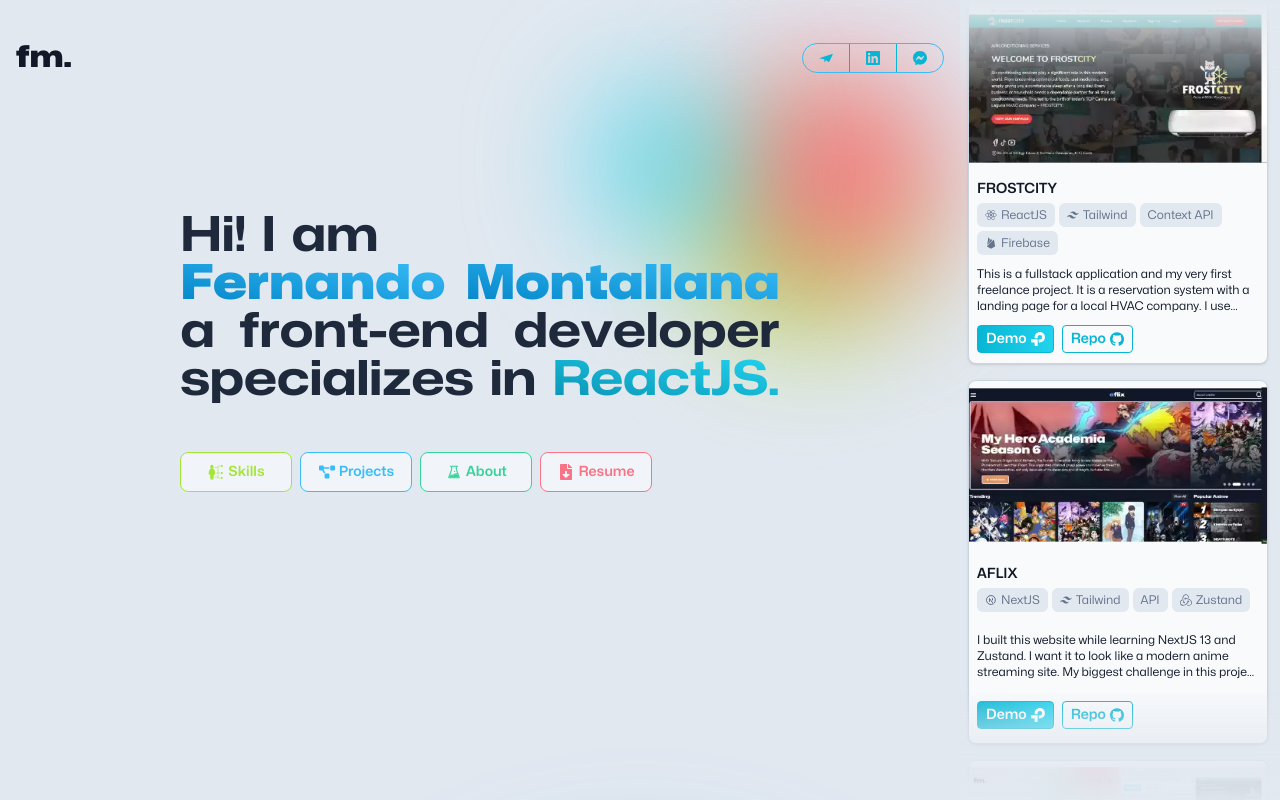
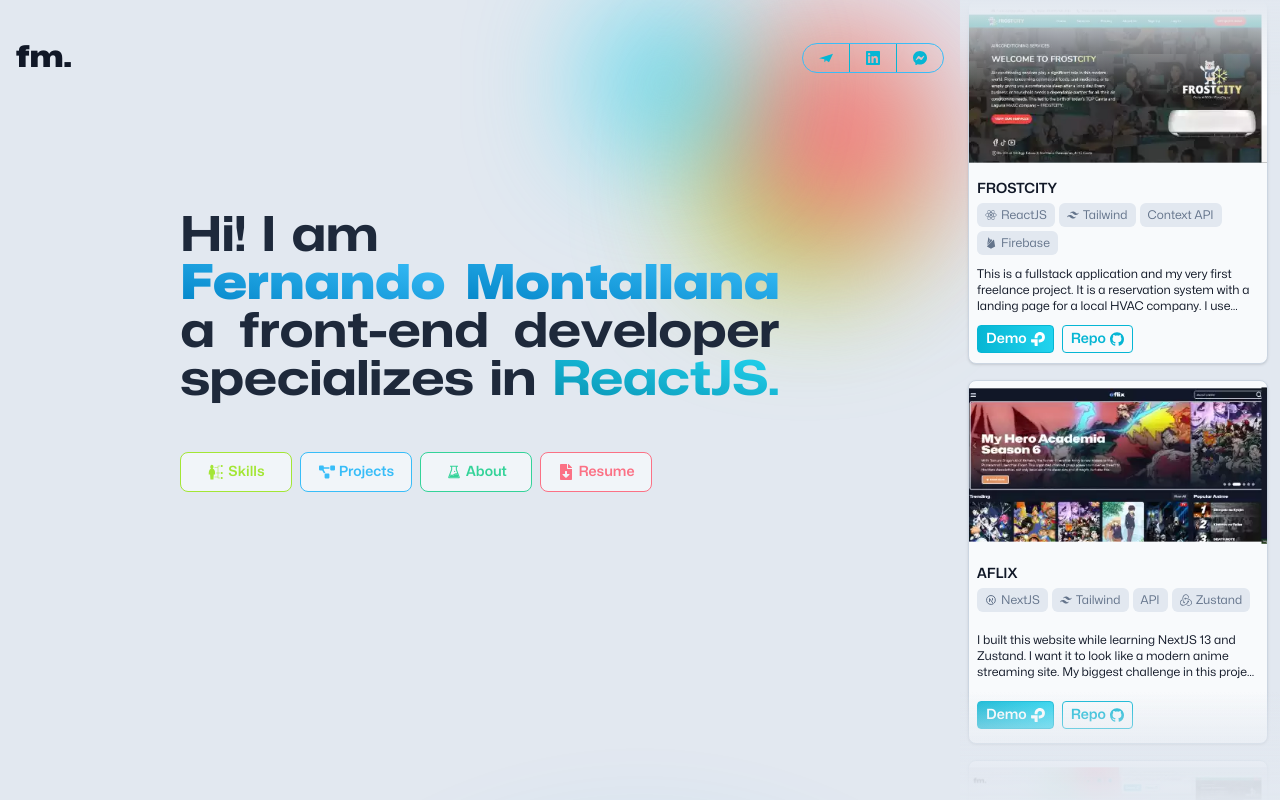
Before and after one commit to fmontallana/my-porfolio, a React (Vite) app: page / in a window 1280 px wide. Shown: the top 800 px of the page. Built offline with nearby package versions, Linux system fonts and the light colour scheme.

Commit message:
some minor changes

```diff
--- a/src/About.jsx
+++ b/src/About.jsx
@@ -5,15 +5,14 @@
     return (
         <div className='container flex flex-col items-center h-full w-11/12 lg:w-9/12 mx-auto py-2'>
             <h1 className='lg:self-start py-4 text-2xl font-bold stretch-125 text-slate-800'>About Me</h1>
-            <div className='flex flex-col items-start lg:flex-row h-full w-full py-4 gap-4 text-center lg:text-left'>
+            <div className='flex flex-col items-start lg:flex-row h-full w-full py-4 gap-10 text-center lg:text-left'>
 
                 <div className='flex-1 leading-loose text-justify'>
                     Hi! 👋 I'm <span className='font-semibold'>Fernando</span>, a <span className='font-semibold'>ReactJS</span> enthusiast and front-end developer. Although I'm knowledgeable in backend development, I prefer to work as a front-end developer. < span className='font-semibold'>I love learning new technologies and developing attractive, responsive web applications.</span> I also love video games and anime a lot.
                 </div>
                 <hr className='w-full lg:hidden border border-slate-300' />
                 <div className='w-full flex-1 flex flex-col justify-center lg:justify-start items-center gap-4'>
-                    <p className='text-slate-800 font-semibold'>Always down to
-                        exchange ideas and explore collaborations</p>
+                    <p className='text-slate-800 font-semibold text-center'>I'm a fresh graduate and am currently seeking a junior front-end developer position.</p>
 
                     <p className='text-transparent bg-clip-text bg-gradient-to-r lg:font-semibold from-cyan-500 to-pink-500 '>Let's Connect! ↓</p>
                     <div className=" flex justify-start items-center gap-2">
--- a/src/components/Hero.jsx
+++ b/src/components/Hero.jsx
@@ -34,7 +34,7 @@
 
     return (
         <>
-            <div className='absolute -top-64  h-full w-full z-[1] flex justify-center items-center overflow-x-hidden overflow-y-visible '>
+            <div className='absolute   h-full w-full z-[1] flex justify-center items-start overflow-x-hidden overflow-y-visible '>
                 <Blob bgColor={"bg-lime-400"} size="h-48 w-48" />
                 <Blob bgColor={"bg-rose-400"} size="h-52 w-52" />
                 <Blob bgColor={"bg-cyan-400"} size="h-32 w-32" />
```
